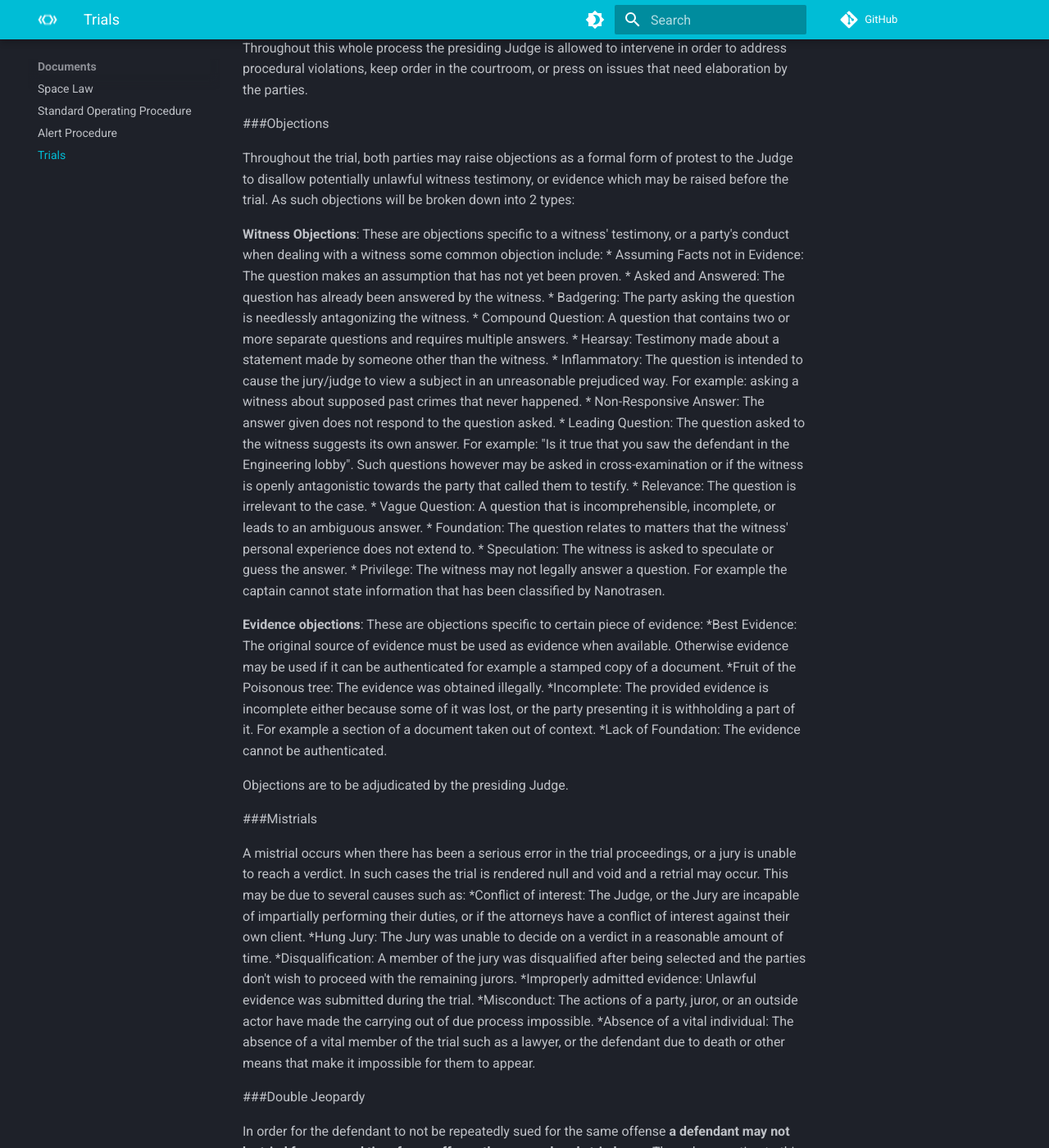
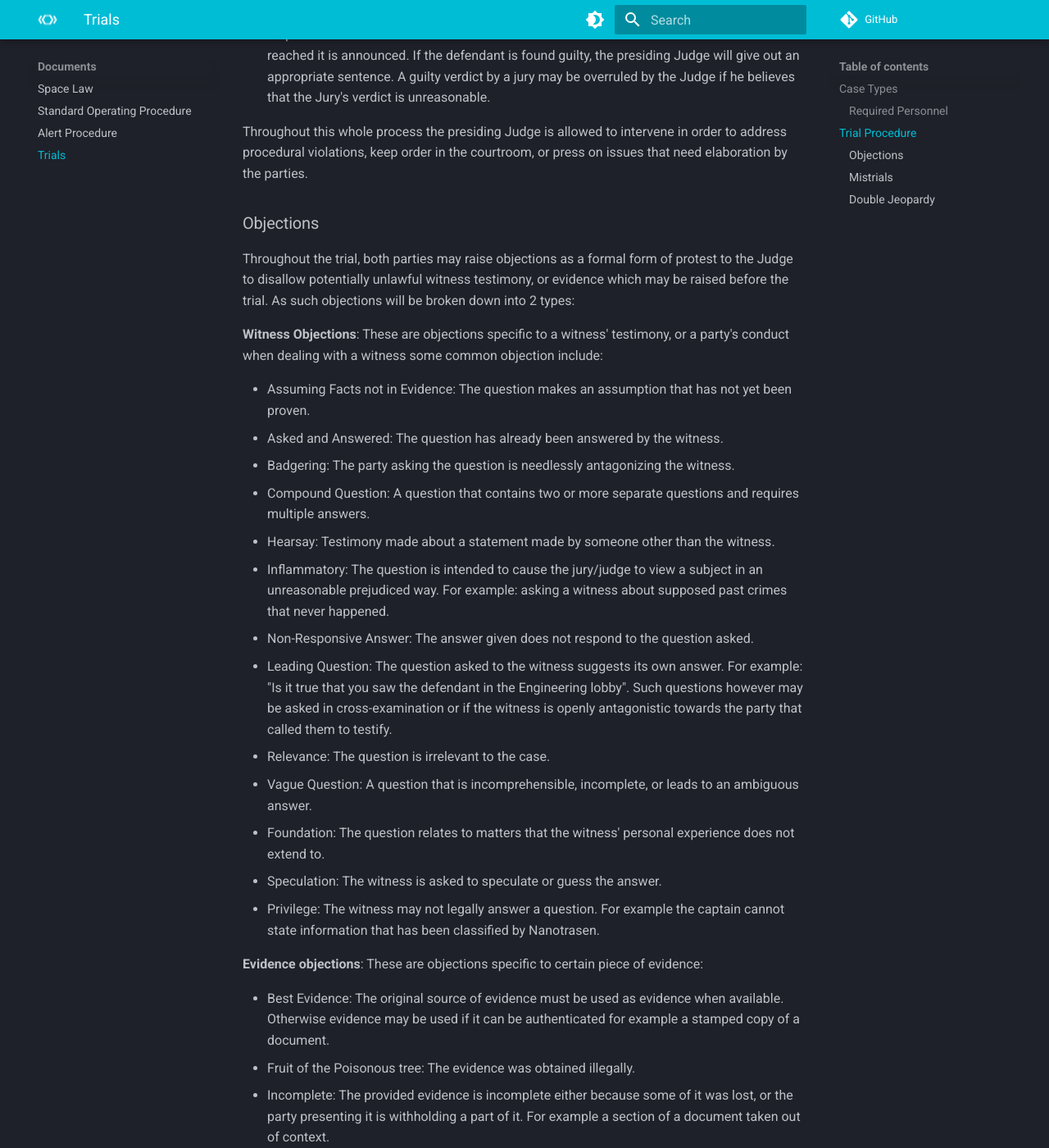
Before and after one commit to echo-station/player-wiki, an MkDocs documentation site: the page built from docs/documents/trials.md, in a window 1280 px wide and 1400 px high, scrolled down 2244 px. Shown: the whole window at 82% size. Built offline with MkDocs 1.6.1 and Material for MkDocs 9.7.7, drawn with Linux system fonts in a browser that asks for light colours; comment, search, counter and statistics services are not loaded; some of the changed text lies outside the part shown.

Commit message:
Fix PR feedback

```diff
--- a/docs/documents/trials.md
+++ b/docs/documents/trials.md
@@ -1,29 +1,31 @@
-!!! note
-	This guide is simply a recommendation, you are not require to follow it when conducting trials
+/// admonition | Recommendation
+    type: info
+This guide is simply a recommendation, you are not require to follow it when conducting trials
+///
 
-#Trials
+# Trials
 
-The right to a fair trial is one of the fundamental rights granted to any sentient being, or so you would think. With the exception of Major Punishments, as an employee of [[Nanotrasen]] this is not a right but a privilege that is rarely granted. However in the courtroom, all are seen as equals in the eyes of Justice.
+The right to a fair trial is one of the fundamental rights granted to any sentient being, or so you would think. With the exception of Major Punishments, as an employee of Nanotrasen this is not a right but a privilege that is rarely granted. However in the courtroom, all are seen as equals in the eyes of Justice.
 
-##Case Types
+## Case Types
 
 Usually a trial will happen to address one of two types of cases:
 
-- Civil Cases: A civil case is one brought by individual against another in order to resolve a dispute not covered by [[SpaceLaw | Space Law]]. For example, the bartender being sued for banning a patron from the bar.
+- Civil Cases: A civil case is one brought by individual against another in order to resolve a dispute not covered by [Space Law](space-law.md). For example, the bartender being sued for banning a patron from the bar.
 
 - Criminal Case: A criminal case is one brought from the station authority such as Security, or Command for violations of Space Law. These cases are usually about severe incidents involving High Crimes. For example security may bring charges against an engineer for sabotaging the Anti Matter Engine.
 
 While it may seem there is not much of a distinction, the biggest difference between the two are that Civil Cases usually do not carry any criminal punishment for the defendant, and are usually held to resolve a disagreement between crew members. In contrast a criminal case usually deals with serious crimes against the station which may lead to punishments such as permanent confinement or even execution.
 
-###Required Personnel
+### Required Personnel
 
-* **Judge**: A Judge must be appointed. This may be the Captain, the Head of Personnel, or any authorized individual. The role of the Judge is to preside over the proceedings, resolve any disputes arising from them, and pass sentencing. Additionally during a bench trial it is also the Judge's responsibility to decide on a verdict for the defendant.
-* **Prosecutor**: Prosecutor must be appointed in Criminal Cases. This can either be the warden, a security officer familiar with the case, or any other authorized individual. The prosecutor's role is **not** to get a guilty verdict at all costs, but to uncover the truth and act in the best interests of justice. In Civil case, this role is fulfilled by an attorney of the opposing side who will prosecute the defendant on the plaintiff's<ref>The individual suing in a Civil Case</ref> behalf.
-* **Defense Attorney**: The defendant in a criminal trial is entitled to an Attorney, and in Civil Cases both parties may acquire one. This may be a lawyer, or any other competent individual. The attorney's role is to zealously represent their client, and attain the most favorable verdict possible.
-* **Jury**: A Jury may be formed in order to decide the verdict. The Jury may be composed of any amount of members of the crew, and the number of jurors is at the discretion of the Judge. Additionally, a bench trial may be conducted instead where instead of a Jury the verdict is decided by judge, or a panel of Judges. Jurors must be impartial, and unrelated to the case.
-* **Bailiff**: A Bailiff must be appointed by the judge. This may be the Head of security, the warden, or any authorized individual. The Bailiff's role is to ensure the security of the trial, and command security personnel in the courtroom.
+- **Judge**: A Judge must be appointed. This may be the Captain, the Head of Personnel, or any authorized individual. The role of the Judge is to preside over the proceedings, resolve any disputes arising from them, and pass sentencing. Additionally during a bench trial it is also the Judge's responsibility to decide on a verdict for the defendant.
+- **Prosecutor**: Prosecutor must be appointed in Criminal Cases. This can either be the warden, a security officer familiar with the case, or any other authorized individual. The prosecutor's role is **not** to get a guilty verdict at all costs, but to uncover the truth and act in the best interests of justice. In Civil case, this role is fulfilled by an attorney of the opposing side who will prosecute the defendant on the plaintiff's<ref>The individual suing in a Civil Case</ref> behalf.
+- **Defense Attorney**: The defendant in a criminal trial is entitled to an Attorney, and in Civil Cases both parties may acquire one. This may be a lawyer, or any other competent individual. The attorney's role is to zealously represent their client, and attain the most favorable verdict possible.
+- **Jury**: A Jury may be formed in order to decide the verdict. The Jury may be composed of any amount of members of the crew, and the number of jurors is at the discretion of the Judge. Additionally, a bench trial may be conducted instead where instead of a Jury the verdict is decided by judge, or a panel of Judges. Jurors must be impartial, and unrelated to the case.
+- **Bailiff**: A Bailiff must be appointed by the judge. This may be the Head of security, the warden, or any authorized individual. The Bailiff's role is to ensure the security of the trial, and command security personnel in the courtroom.
 
-##Trial Procedure
+## Trial Procedure
 
 Before a trial can begin both parties must be given a fair chance to prepare their case. Parties should be given access to each other's evidence for review, and should have a window of time to properly prepare a strategy for the trial. During this process the parties should object to unlawful evidence. Additionally during this time they can object to jurors that may not be impartial and request they be replaced. Should any issues arise in this process, it is up to the judge to resolve them.
 
@@ -37,44 +39,47 @@
 
 Throughout this whole process the presiding Judge is allowed to intervene in order to address procedural violations, keep order in the courtroom, or press on issues that need elaboration by the parties.
 
-###Objections
+### Objections
 
 Throughout the trial, both parties may raise objections as a formal form of protest to the Judge to disallow potentially unlawful witness testimony, or evidence which may be raised before the trial. As such objections will be broken down into 2 types:
 
 **Witness Objections**: These are objections specific to a witness' testimony, or a party's conduct when dealing with a witness some common objection include:
-* Assuming Facts not in Evidence: The question makes an assumption that has not yet been proven.
-* Asked and Answered: The question has already been answered by the witness.
-* Badgering: The party asking the question is needlessly antagonizing the witness.
-* Compound Question: A question that contains two or more separate questions and requires multiple answers.
-* Hearsay: Testimony made about a statement made by someone other than the witness.
-* Inflammatory: The question is intended to cause the jury/judge to view a subject in an unreasonable prejudiced way. For example: asking a witness about supposed past crimes that never happened.
-* Non-Responsive Answer: The answer given does not respond to the question asked.
-* Leading Question: The question asked to the witness suggests its own answer. For example: "Is it true that you saw the defendant in the Engineering lobby". Such questions however may be asked in cross-examination or if the witness is openly antagonistic towards the party that called them to testify.
-* Relevance: The question is irrelevant to the case.
-* Vague Question: A question that is incomprehensible, incomplete, or leads to an ambiguous answer.
-* Foundation: The question relates to matters that the witness' personal experience does not extend to.
-* Speculation: The witness is asked to speculate or guess the answer.
-* Privilege: The witness may not legally answer a question. For example the captain cannot state information that has been classified by Nanotrasen.
+
+- Assuming Facts not in Evidence: The question makes an assumption that has not yet been proven.
+- Asked and Answered: The question has already been answered by the witness.
+- Badgering: The party asking the question is needlessly antagonizing the witness.
+- Compound Question: A question that contains two or more separate questions and requires multiple answers.
+- Hearsay: Testimony made about a statement made by someone other than the witness.
+- Inflammatory: The question is intended to cause the jury/judge to view a subject in an unreasonable prejudiced way. For example: asking a witness about supposed past crimes that never happened.
+- Non-Responsive Answer: The answer given does not respond to the question asked.
+- Leading Question: The question asked to the witness suggests its own answer. For example: "Is it true that you saw the defendant in the Engineering lobby". Such questions however may be asked in cross-examination or if the witness is openly antagonistic towards the party that called them to testify.
+- Relevance: The question is irrelevant to the case.
+- Vague Question: A question that is incomprehensible, incomplete, or leads to an ambiguous answer.
+- Foundation: The question relates to matters that the witness' personal experience does not extend to.
+- Speculation: The witness is asked to speculate or guess the answer.
+- Privilege: The witness may not legally answer a question. For example the captain cannot state information that has been classified by Nanotrasen.
 
 
 **Evidence objections**: These are objections specific to certain piece of evidence:
-*Best Evidence: The original source of evidence must be used as evidence when available. Otherwise evidence may be used if it can be authenticated for example a stamped copy of a document.
-*Fruit of the Poisonous tree: The evidence was obtained illegally.
-*Incomplete: The provided evidence is incomplete either because some of it was lost, or the party presenting it is withholding a part of it. For example a section of a document taken out of context.
-*Lack of Foundation: The evidence cannot be authenticated.
+
+- Best Evidence: The original source of evidence must be used as evidence when available. Otherwise evidence may be used if it can be authenticated for example a stamped copy of a document.
+- Fruit of the Poisonous tree: The evidence was obtained illegally.
+- Incomplete: The provided evidence is incomplete either because some of it was lost, or the party presenting it is withholding a part of it. For example a section of a document taken out of context.
+- Lack of Foundation: The evidence cannot be authenticated.
 
 Objections are to be adjudicated by the presiding Judge.
 
-###Mistrials
+### Mistrials
 
 A mistrial occurs when there has been a serious error in the trial proceedings, or a jury is unable to reach a verdict. In such cases the trial is rendered null and void and a retrial may occur. This may be due to several causes such as:
-*Conflict of interest: The Judge, or the Jury are incapable of impartially performing their duties, or if the attorneys have a conflict of interest against their own client.
-*Hung Jury: The Jury was unable to decide on a verdict in a reasonable amount of time.
-*Disqualification: A member of the jury was disqualified after being selected and the parties don't wish to proceed with the remaining jurors.
-*Improperly admitted evidence: Unlawful evidence was submitted during the trial.
-*Misconduct: The actions of a party, juror, or an outside actor have made the carrying out of due process impossible.
-*Absence of a vital individual: The absence of a vital member of the trial such as a lawyer, or the defendant due to death or other means that make it impossible for them to appear.
 
-###Double Jeopardy
+- Conflict of interest: The Judge, or the Jury are incapable of impartially performing their duties, or if the attorneys have a conflict of interest against their own client.
+- Hung Jury: The Jury was unable to decide on a verdict in a reasonable amount of time.
+- Disqualification: A member of the jury was disqualified after being selected and the parties don't wish to proceed with the remaining jurors.
+- Improperly admitted evidence: Unlawful evidence was submitted during the trial.
+- Misconduct: The actions of a party, juror, or an outside actor have made the carrying out of due process impossible.
+- Absence of a vital individual: The absence of a vital member of the trial such as a lawyer, or the defendant due to death or other means that make it impossible for them to appear.
+
+### Double Jeopardy
 
 In order for the defendant to not be repeatedly sued for the same offense **a defendant may not be tried for a second time for an offense they were already tried over**. The only exception to this is if there has been an extremely severe error in the previous trial, or new critical evidence has surfaced. The defendant may still try to appeal a guilty verdict, or a specific sentence to the captain, or Nanotrasen if they believe it was made in error in order to request that it be changed, however an appeal does not need to be reviewed.
```
